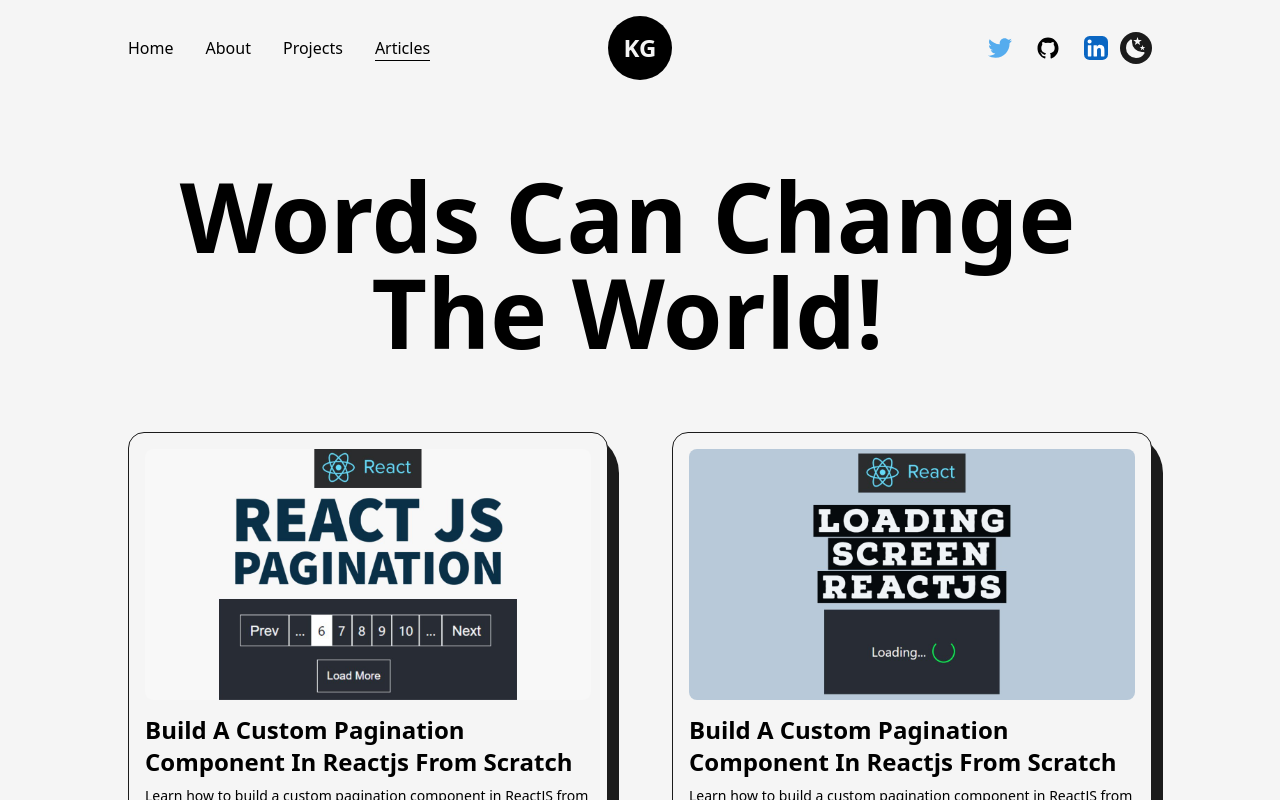
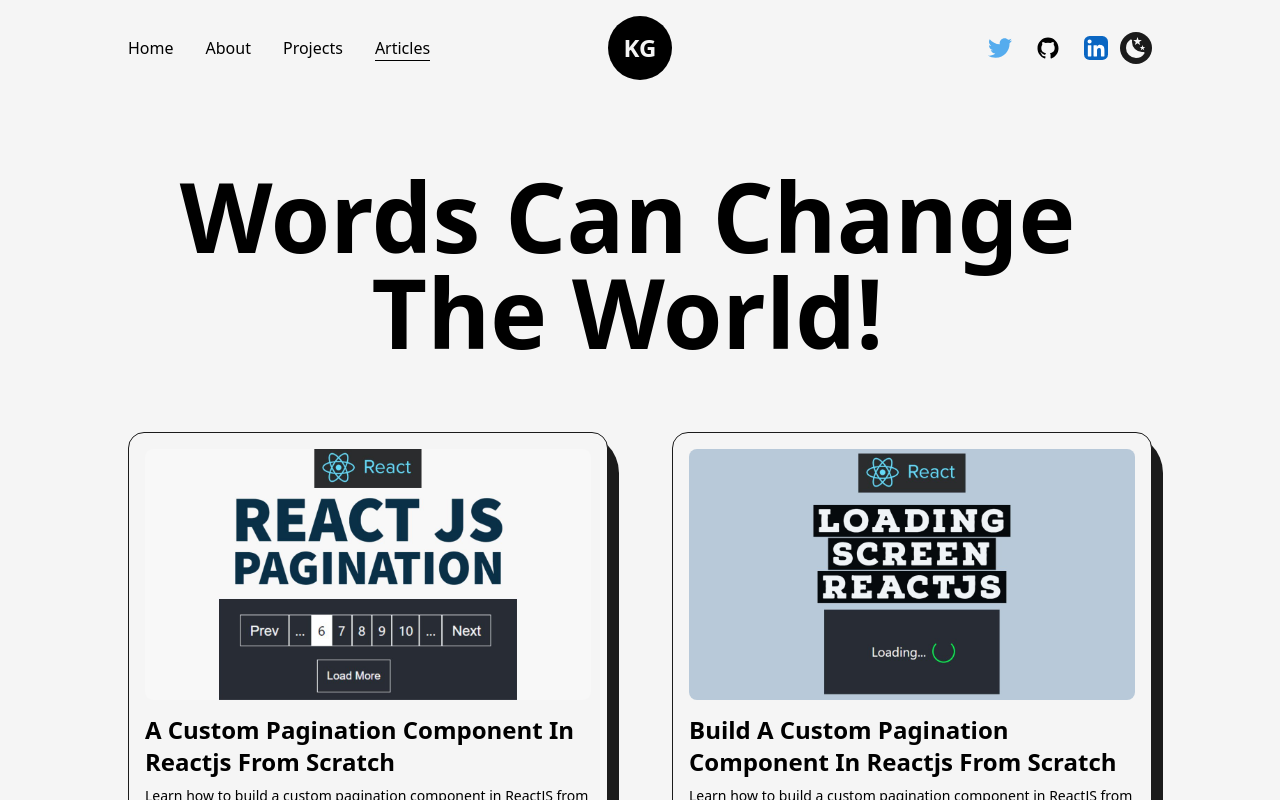
Before and after one commit to kartik739/My_Portfolio, a Next.js app: page /Articles in a window 1280 px wide. Shown: the top 800 px of the page. Built offline with nearby package versions, Linux system fonts and the light colour scheme.

Commit message:
Update Articles.js

```diff
--- a/src/pages/Articles.js
+++ b/src/pages/Articles.js
@@ -61,11 +61,11 @@ const Articles = () => {
             <ul className='grid grid-cols-2 gap-16 lg:gap-16 md:grid-cols-1 md:gap-y-16'>
 
                 <FeaturedArticles
-                title="Build A Custom Pagination Component In Reactjs From Scratch"
+                title=" A Custom Pagination Component In Reactjs From Scratch"
                 summary="Learn how to build a custom pagination component in ReactJS from scratch.
                 Follow this step-by-step guide to integrate Pagination component in your ReactJS project."
                 time="9 min read"
-                link="/"
+                link="https://medium.com/@goelkartik235/build-a-custom-pagination-component-in-reactjs-from-scratch-b2011c845a61"
                 img={article1}
                 />
 
```
